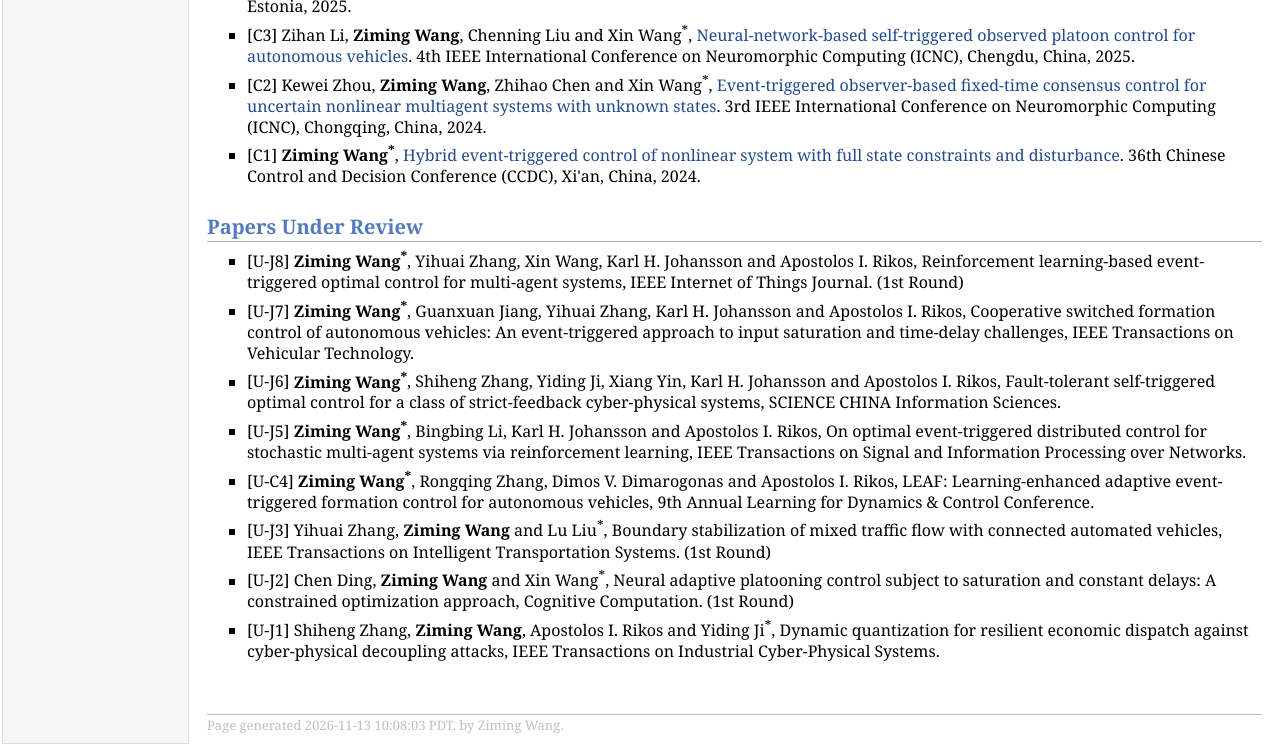
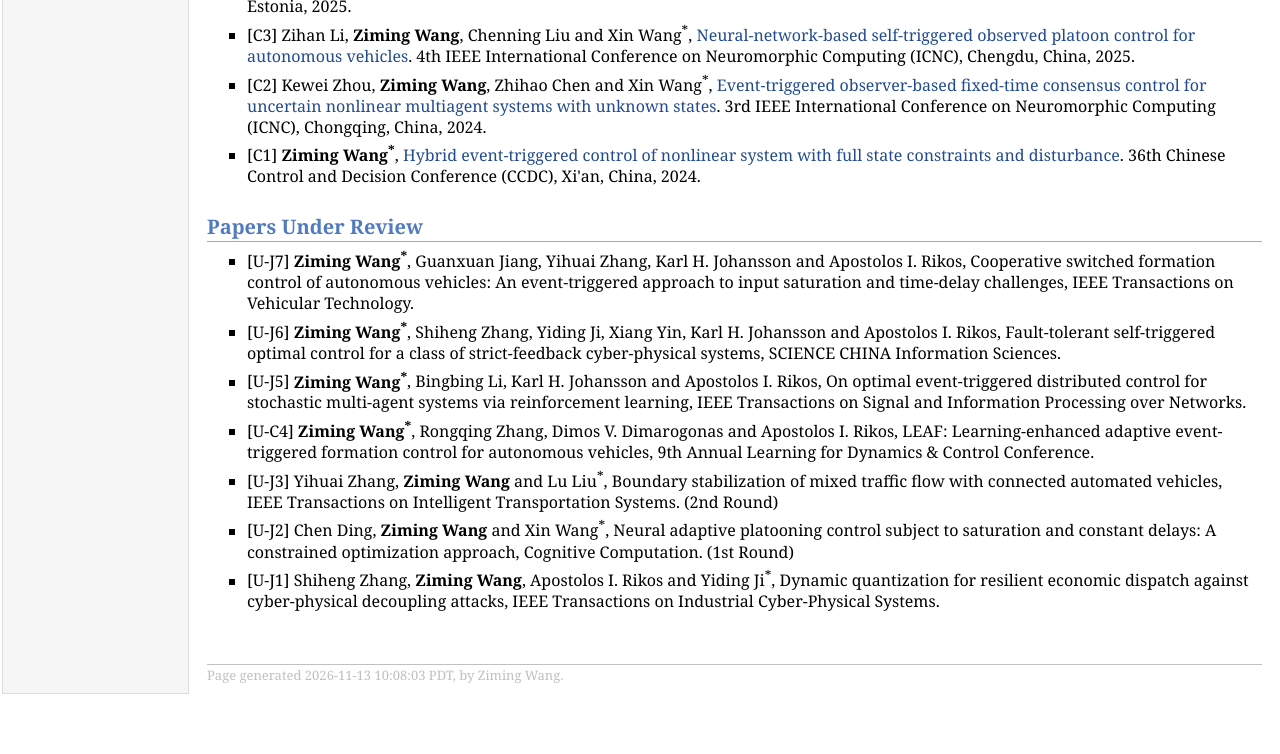
Before and after one commit to wwwangziming/wwwangziming.github.io, a plain HTML site: page research.html in a window 1280 px wide. Shown: the part 1438-2192 px from the top of the page. After the commit the page ends 2142 px from the top, so only its background shows below. Drawn offline with Linux system fonts and the light colour scheme.

Commit message:
Update research.html
xsa

```diff
--- a/research.html
+++ b/research.html
@@ -84,8 +84,6 @@
 
 <h2>Papers Under Review</h2>
 <ul>
-<li><p>[U-J8] <strong>Ziming Wang<sup>*</sup></strong>, Yihuai Zhang, Xin Wang, Karl H. Johansson and Apostolos I. Rikos, Reinforcement learning-based event-triggered optimal control for multi-agent systems, IEEE Internet of Things Journal. (1st Round)</p>
-</li>
 <li><p>[U-J7] <strong>Ziming Wang<sup>*</sup></strong>, Guanxuan Jiang, Yihuai Zhang, Karl H. Johansson and Apostolos I. Rikos, Cooperative switched formation control of autonomous vehicles: An event-triggered approach to input saturation and time-delay challenges, IEEE Transactions on Vehicular Technology.</p>
 </li>
 <li><p>[U-J6] <strong>Ziming Wang<sup>*</sup></strong>, Shiheng Zhang, Yiding Ji, Xiang Yin, Karl H. Johansson and Apostolos I. Rikos, Fault-tolerant self-triggered optimal control for a class of strict-feedback cyber-physical systems, SCIENCE CHINA Information Sciences.</p>
@@ -94,7 +92,7 @@
 </li>
 <li><p>[U-C4] <strong>Ziming Wang<sup>*</sup></strong>, Rongqing Zhang, Dimos V. Dimarogonas and Apostolos I. Rikos, LEAF: Learning-enhanced adaptive event-triggered formation control for autonomous vehicles, 9th Annual Learning for Dynamics & Control Conference.</p>
 </li>
-<li><p>[U-J3] Yihuai Zhang, <strong>Ziming Wang</strong> and Lu Liu<sup>*</sup>, Boundary stabilization of mixed traffic flow with connected automated vehicles, IEEE Transactions on Intelligent Transportation Systems. (1st Round)</p>
+<li><p>[U-J3] Yihuai Zhang, <strong>Ziming Wang</strong> and Lu Liu<sup>*</sup>, Boundary stabilization of mixed traffic flow with connected automated vehicles, IEEE Transactions on Intelligent Transportation Systems. (2nd Round)</p>
 </li>
 <li><p>[U-J2] Chen Ding, <strong>Ziming Wang</strong> and Xin Wang<sup>*</sup>, Neural adaptive platooning control subject to saturation and constant delays: A constrained optimization approach, Cognitive Computation. (1st Round)</p>
 </li>
```
